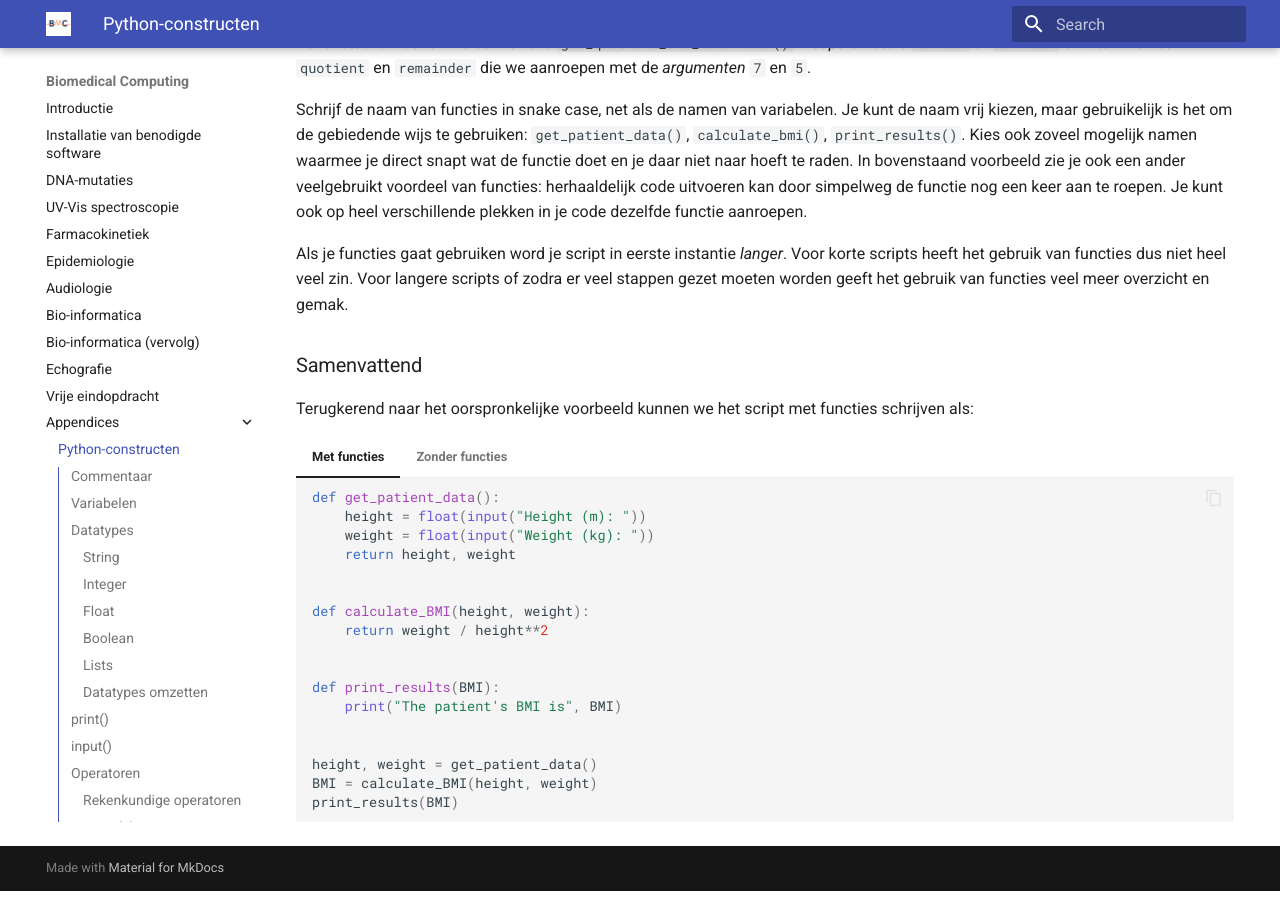
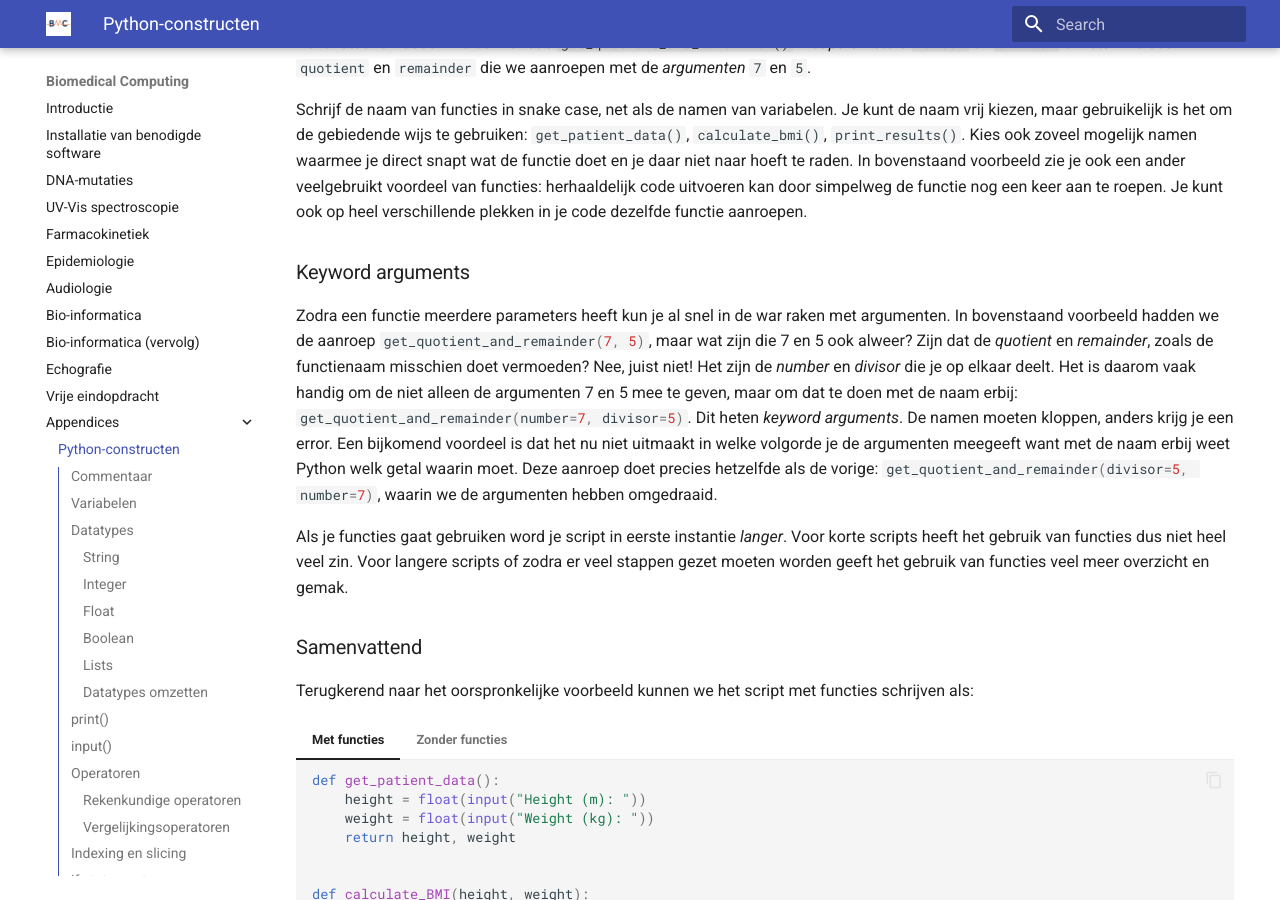
Before and after one commit to NatuurkundePracticumAmsterdam/biomedicalcomputing, an MkDocs documentation site: the page built from docs/python-constructen.md, in a window 1280 px wide and 900 px high, scrolled down 13068 px. Built offline with MkDocs 1.6.1 and Material for MkDocs 9.7.7, drawn with Linux system fonts in a browser that asks for light colours.

Commit message:
Keyword arguments toegevoegd aan appendix

```diff
--- a/docs/python-constructen.md
+++ b/docs/python-constructen.md
@@ -496,6 +496,9 @@
 
 Schrijf de naam van functies in snake case, net als de namen van variabelen. Je kunt de naam vrij kiezen, maar gebruikelijk is het om de gebiedende wijs te gebruiken: `get_patient_data()`, `calculate_bmi()`, `print_results()`. Kies ook zoveel mogelijk namen waarmee je direct snapt wat de functie doet en je daar niet naar hoeft te raden. In bovenstaand voorbeeld zie je ook een ander veelgebruikt voordeel van functies: herhaaldelijk code uitvoeren kan door simpelweg de functie nog een keer aan te roepen. Je kunt ook op heel verschillende plekken in je code dezelfde functie aanroepen.
 
+### Keyword arguments
+Zodra een functie meerdere parameters heeft kun je al snel in de war raken met argumenten. In bovenstaand voorbeeld hadden we de aanroep `#!py get_quotient_and_remainder(7, 5)`, maar wat zijn die 7 en 5 ook alweer? Zijn dat de _quotient_ en _remainder_, zoals de functienaam misschien doet vermoeden? Nee, juist niet! Het zijn de _number_ en _divisor_ die je op elkaar deelt. Het is daarom vaak handig om de niet alleen de argumenten 7 en 5 mee te geven, maar om dat te doen met de naam erbij: `#!py get_quotient_and_remainder(number=7, divisor=5)`. Dit heten _keyword arguments_. De namen moeten kloppen, anders krijg je een error. Een bijkomend voordeel is dat het nu niet uitmaakt in welke volgorde je de argumenten meegeeft want met de naam erbij weet Python welk getal waarin moet. Deze aanroep doet precies hetzelfde als de vorige: `#!py get_quotient_and_remainder(divisor=5, number=7)`, waarin we de argumenten hebben omgedraaid.
+
 Als je functies gaat gebruiken word je script in eerste instantie _langer_. Voor korte scripts heeft het gebruik van functies dus niet heel veel zin. Voor langere scripts of zodra er veel stappen gezet moeten worden geeft het gebruik van functies veel meer overzicht en gemak.
 
 ### Samenvattend
```
